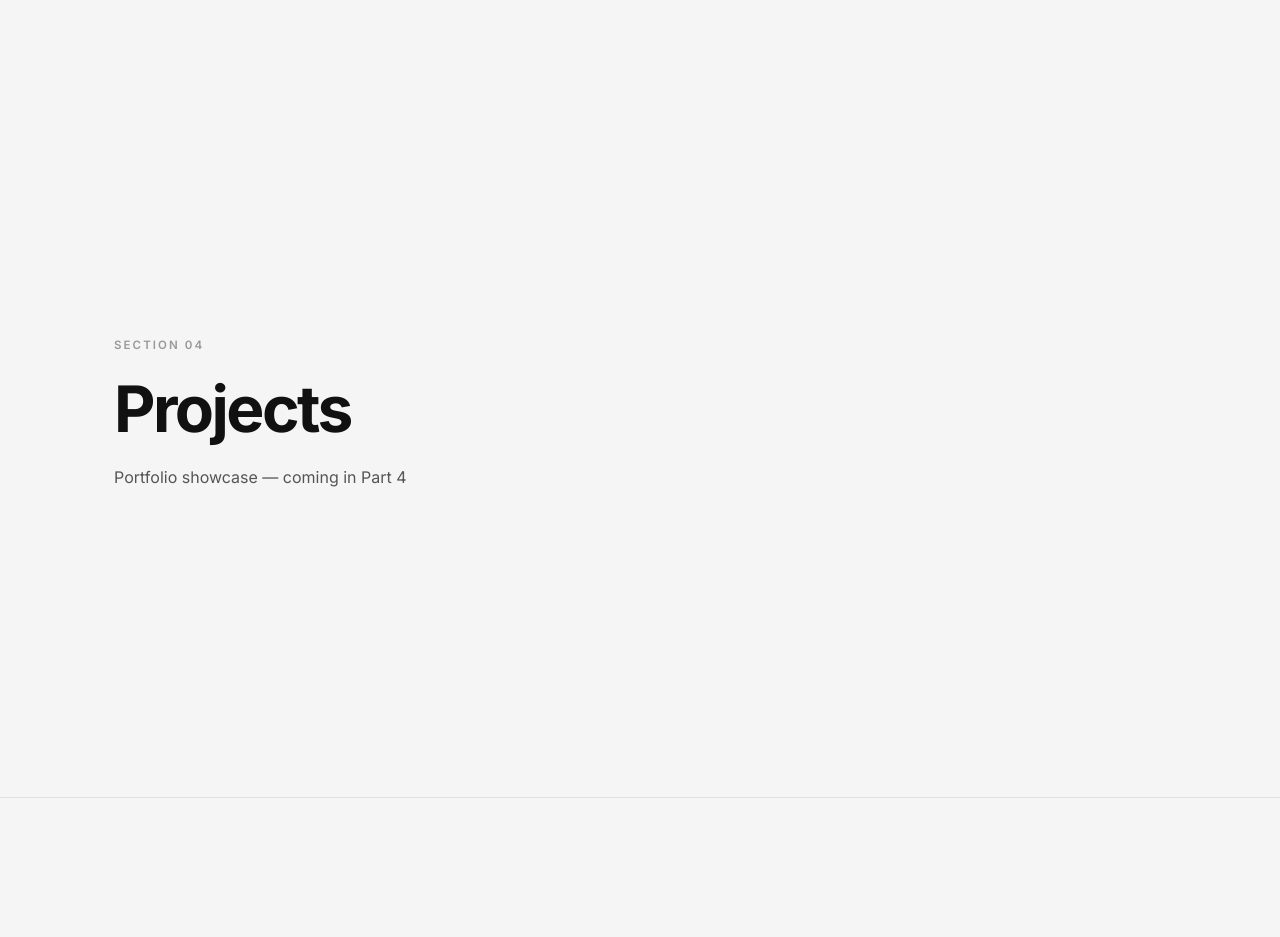
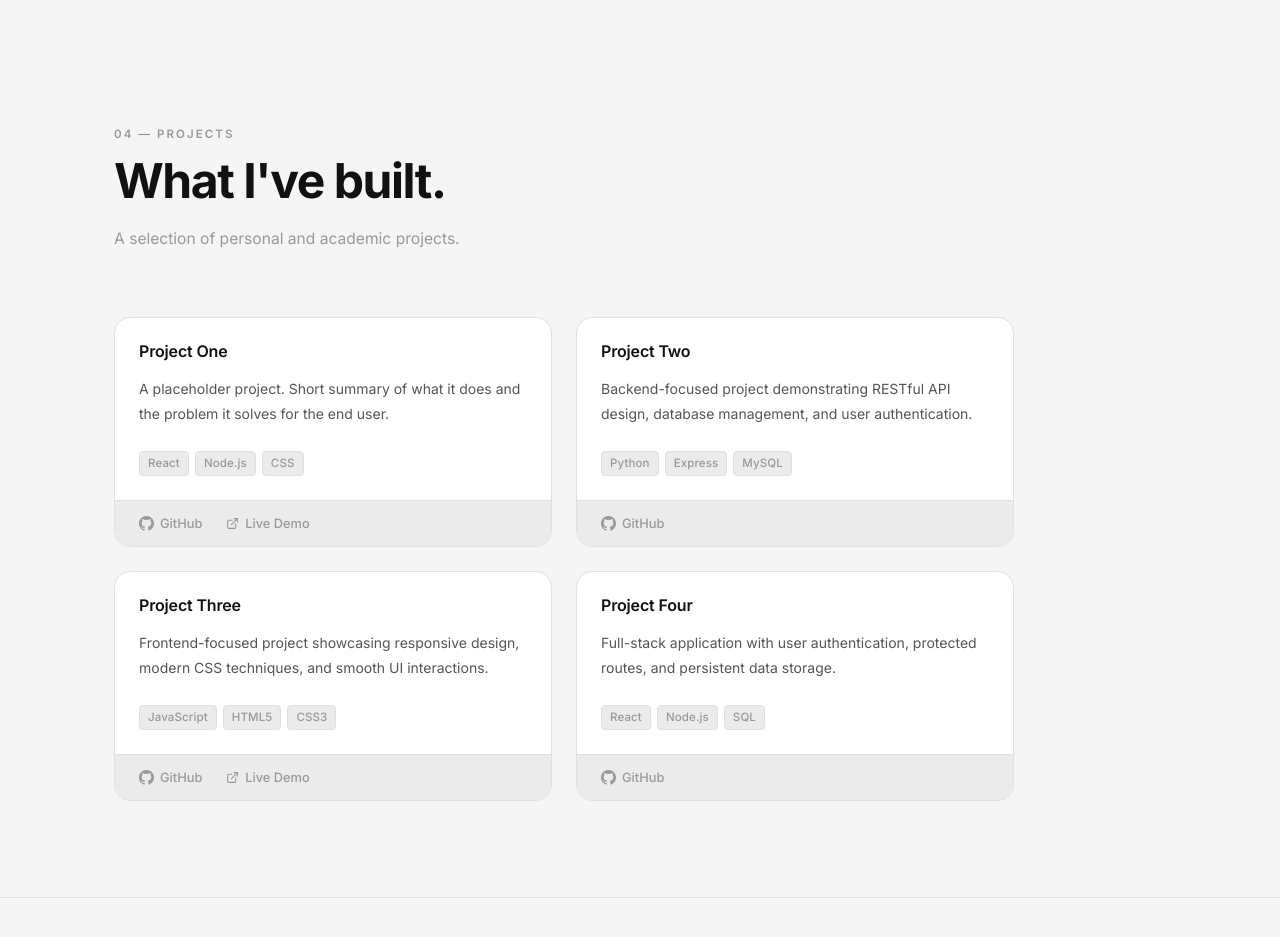
Before and after one commit to MackOfalda125/online-portfolio, a React (Create React App) app: page / in a window 1280 px wide. Shown: the part 2420-3357 px from the top of the page. Built offline with nearby package versions, Linux system fonts and the light colour scheme.

Commit message:
Implement Projects section with dynamic project grid

```diff
--- /dev/null
+++ b/src/sections/Projects.css
@@ -0,0 +1,39 @@
+/* ─────────────────────────────────────────────
+   Projects Section
+───────────────────────────────────────────── */
+
+.projects {
+  max-width: 900px;
+}
+
+/* ── Header ── */
+.projects__header {
+  margin-bottom: var(--space-xl);
+}
+
+.projects__title {
+  font-size: clamp(2rem, 5vw, 3rem);
+  font-weight: 700;
+  letter-spacing: -0.03em;
+  margin-top: var(--space-xs);
+  margin-bottom: var(--space-sm);
+}
+
+.projects__subtitle {
+  font-size: 0.975rem;
+  color: var(--color-text-muted);
+  line-height: 1.7;
+}
+
+/* ── 2-column card grid ── */
+.projects__grid {
+  display: grid;
+  grid-template-columns: repeat(2, 1fr);
+  gap: var(--space-md);
+}
+
+/* ── Responsive ── */
+@media (max-width: 640px) {
+  .projects { max-width: 100%; }
+  .projects__grid { grid-template-columns: 1fr; }
+}
--- a/src/sections/Projects.jsx
+++ b/src/sections/Projects.jsx
@@ -1,11 +1,63 @@
 import React from 'react';
+import ProjectCard from '../components/ProjectCard';
+import './Projects.css';
+
+/* ── Placeholder data (replace with real projects later) ── */
+const projects = [
+  {
+    id: 1,
+    title: 'Project One',
+    desc: 'A placeholder project. Short summary of what it does and the problem it solves for the end user.',
+    tech: ['React', 'Node.js', 'CSS'],
+    github: '#',
+    demo: '#',
+  },
+  {
+    id: 2,
+    title: 'Project Two',
+    desc: 'Backend-focused project demonstrating RESTful API design, database management, and user authentication.',
+    tech: ['Python', 'Express', 'MySQL'],
+    github: '#',
+    demo: null,
+  },
+  {
+    id: 3,
+    title: 'Project Three',
+    desc: 'Frontend-focused project showcasing responsive design, modern CSS techniques, and smooth UI interactions.',
+    tech: ['JavaScript', 'HTML5', 'CSS3'],
+    github: '#',
+    demo: '#',
+  },
+  {
+    id: 4,
+    title: 'Project Four',
+    desc: 'Full-stack application with user authentication, protected routes, and persistent data storage.',
+    tech: ['React', 'Node.js', 'SQL'],
+    github: '#',
+    demo: null,
+  },
+];
 
 function Projects() {
   return (
-    <div className="section-placeholder">
-      <p className="section-placeholder__label">Section 04</p>
-      <h2 className="section-placeholder__title">Projects</h2>
-      <p className="section-placeholder__desc">Portfolio showcase — coming in Part 4</p>
+    <div className="projects">
+
+      {/* Header */}
+      <div className="projects__header">
+        <p className="section-label">04 — Projects</p>
+        <h2 className="projects__title">What I've built.</h2>
+        <p className="projects__subtitle">
+          A selection of personal and academic projects.
+        </p>
+      </div>
+
+      {/* Project grid */}
+      <div className="projects__grid">
+        {projects.map((project) => (
+          <ProjectCard key={project.id} {...project} />
+        ))}
+      </div>
+
     </div>
   );
 }
```
